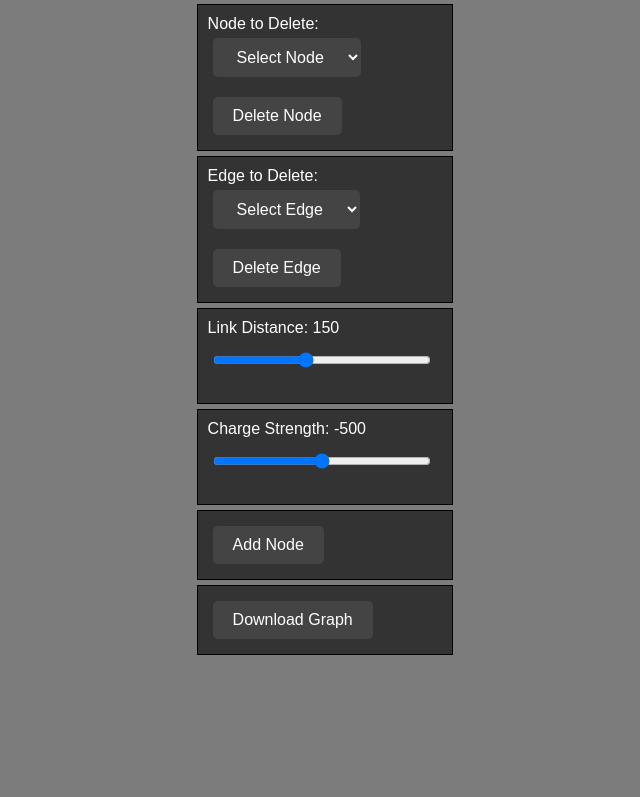
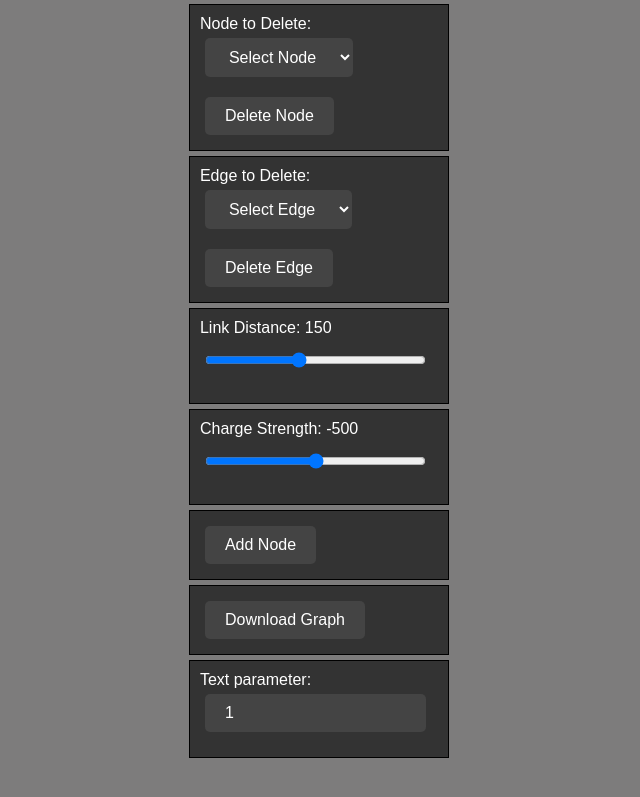
Before and after one commit to Matic054/GraphVisualizer, a React (Create React App) app: page / in a window 1280 px wide. Shown: the part 926-1723 px from the top of the page, without its empty margins (577-1217 px from the left). Before the commit the page ends 1656 px from the top, so only its background shows below. Built offline with nearby package versions, Linux system fonts and the light colour scheme.

Commit message:
fixed text parameter bug

```diff
--- a/src/App.js
+++ b/src/App.js
@@ -13,6 +13,7 @@ const App = () => {
   const [textView, setTextView] = useState(false);
   const [fileText, setText] = useState('');
   const [view, setView] = useState('graph');
+  const [isNew, setIsNew] = useState(false);
 
   const handleFileParsed = (parsedVertices, parsedEdges, sentenceMapping, fileText, isText) => {
     setVertices(parsedVertices);
@@ -20,6 +21,7 @@ const App = () => {
     setSentenceMapping(sentenceMapping);
     setText(fileText);
     setTextView(isText);
+    setIsNew(true);
   };
 
   const updateEdges = (sourceId, targetId, weight) => {
@@ -65,6 +67,12 @@ const App = () => {
     }
   };
 
+  const updateAllEdges = (newEdges) => {
+    setEdges(newEdges);
+  }
+
+  const updateNew = () => {setIsNew(!isNew)}
+
   return (
   <div className="container">
   <h1>Graph Visualizer</h1>
@@ -83,6 +91,9 @@ const App = () => {
             istext={textView}
             updateEdges={updateEdges}
             updateVertices={updateVertices}
+            updateAllEdges={updateAllEdges}
+            isnew={isNew}
+            updateNew={updateNew}
           />
         </div>
       )}
--- a/src/components/GraphVisualizer.js
+++ b/src/components/GraphVisualizer.js
@@ -1,12 +1,13 @@
 import React, { useEffect, useRef, useState } from 'react';
 import * as d3 from 'd3';
 
-const GraphVisualizer = ({ initialVertices, initialEdges, initialMapping, istext, updateEdges, updateVertices }) => {
+const GraphVisualizer = ({ initialVertices, initialEdges, initialMapping, istext, updateEdges, updateVertices, updateAllEdges, isnew, updateNew }) => {
   const [vertices, setVertices] = useState(initialVertices);
   const [edges, setEdges] = useState(initialEdges);
   const [sentenceMapping, setSentenceMapping] = useState(initialMapping);
   const [isText, setIsText] = useState(istext);
-  const [firstEdges, setFirstEdges] = useState(initialEdges);
+  const firstEdges = useRef(initialEdges);
+  const [isNew, setIsNew] = useState(isnew);
 
   const [dimensions, setDimensions] = useState({
     width: window.innerWidth,
@@ -37,7 +38,8 @@ const GraphVisualizer = ({ initialVertices, initialEdges, initialMapping, istext
     setVertices(initialVertices);
     setEdges(initialEdges);
     setSentenceMapping(initialMapping);
-    setFirstEdges(initialEdges);
+    //setFirstEdges(initialEdges);
+    setIsNew(isnew);
     setIsText(istext);
 
     const handleResize = () => {
@@ -49,7 +51,7 @@ const GraphVisualizer = ({ initialVertices, initialEdges, initialMapping, istext
 
     window.addEventListener('resize', handleResize);
     return () => window.removeEventListener('resize', handleResize);
-  }, [initialVertices, initialEdges, initialMapping, istext]);
+  }, [initialVertices, initialEdges, initialMapping, istext, isnew]);
 
   useEffect(() => {
     if (!vertices.length) {
@@ -503,9 +505,14 @@ const GraphVisualizer = ({ initialVertices, initialEdges, initialMapping, istext
   };
 
   const updateTextGraph = (par) =>{
+    if (isNew){
+      firstEdges.current = edges;
+      updateNew();
+    }
     setTextPar(par);
-    const newEdges = firstEdges.filter(edge => (edge.weight >= par));
+    const newEdges = firstEdges.current.filter(edge => (edge.weight >= par));
     setEdges(newEdges);
+    updateAllEdges(newEdges);
   }
 
   const stopAnimation = () => {
@@ -515,7 +522,6 @@ const GraphVisualizer = ({ initialVertices, initialEdges, initialMapping, istext
     d3.selectAll('circle').attr('fill', '#69b3a2');
     d3.selectAll('line').attr('stroke', '#999');
   };
-
 
   return (
     <div className="graph-visualizer">
@@ -676,7 +682,7 @@ const GraphVisualizer = ({ initialVertices, initialEdges, initialMapping, istext
         <div>
           <button onClick={downloadGraph}>Download Graph</button>
         </div>
-        {isText && (
+        {(isText || true) && (
         <div>
           <label>
             Text parameter:
```
